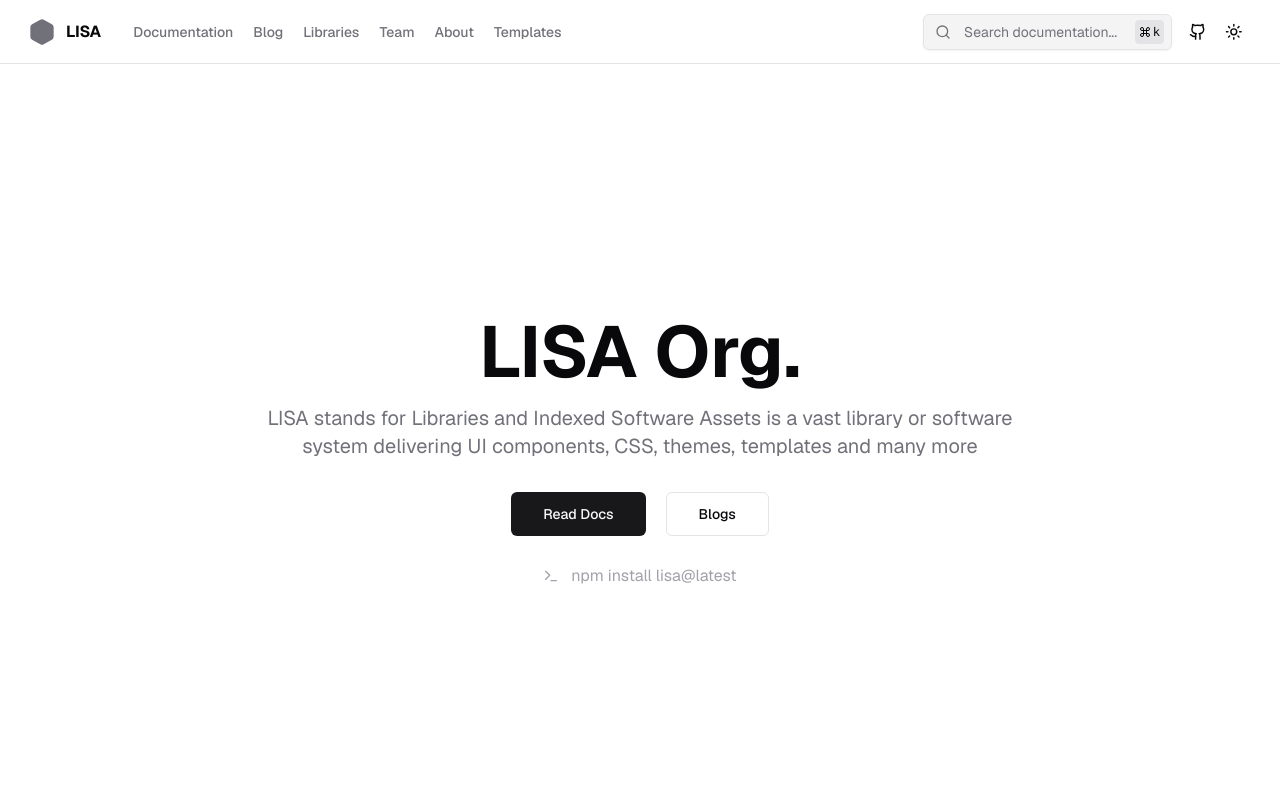
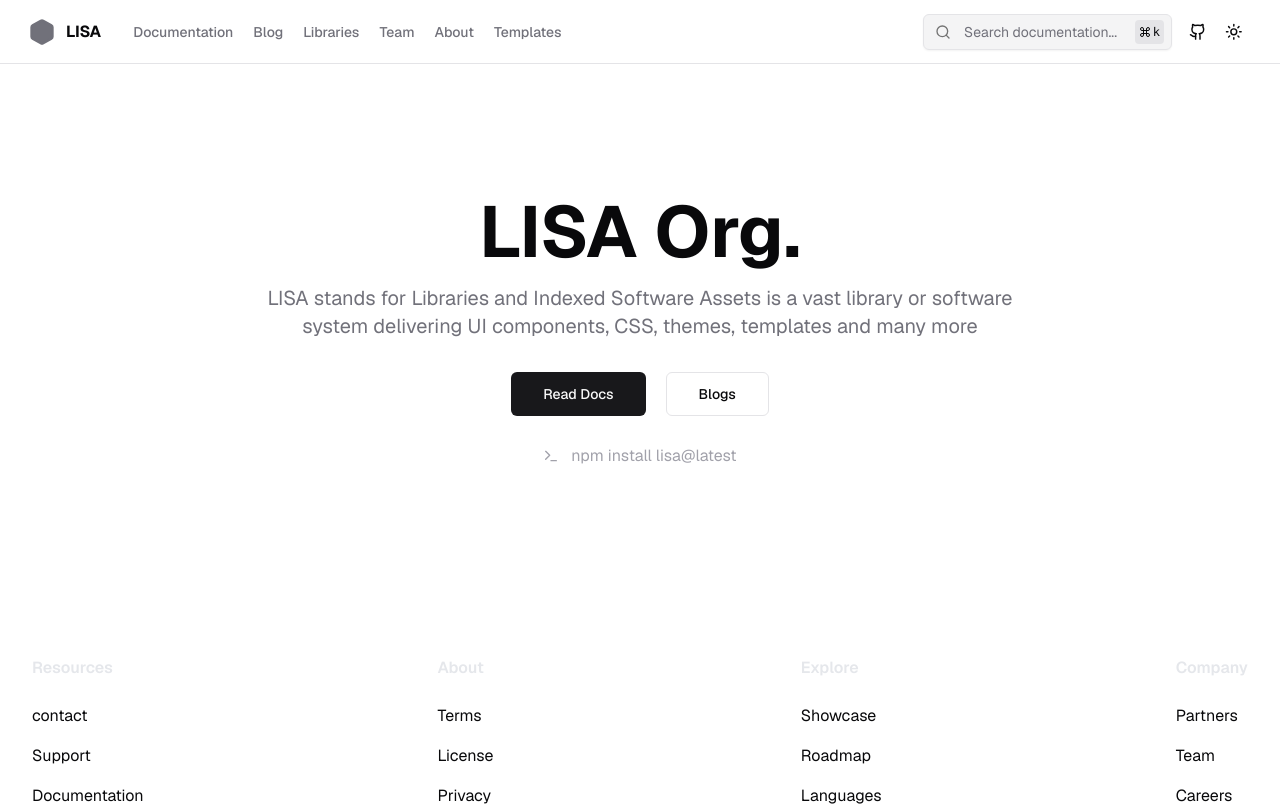
Before and after one commit to bradcn/bradcn, a Next.js app: page / in a window 1280 px wide. Shown: the top 806 px of the page. Built offline with nearby package versions, Linux system fonts and the light colour scheme.

Commit message:
Update page.tsx

```diff
--- a/app/page.tsx
+++ b/app/page.tsx
@@ -5,7 +5,7 @@ import Link from "next/link";
 
 export default function Home() {
   return (
-    <div className="flex sm:min-h-[91vh] min-h-[88vh] flex-col items-center justify-center text-center px-2 py-8">
+    <div className="flex sm:min-h-[61vh] min-h-[68vh] flex-col items-center justify-center text-center px-2 py-8">
       <h1 className="text-3xl font-bold mb-4 sm:text-7xl">
         LISA Org.
       </h1>
```
